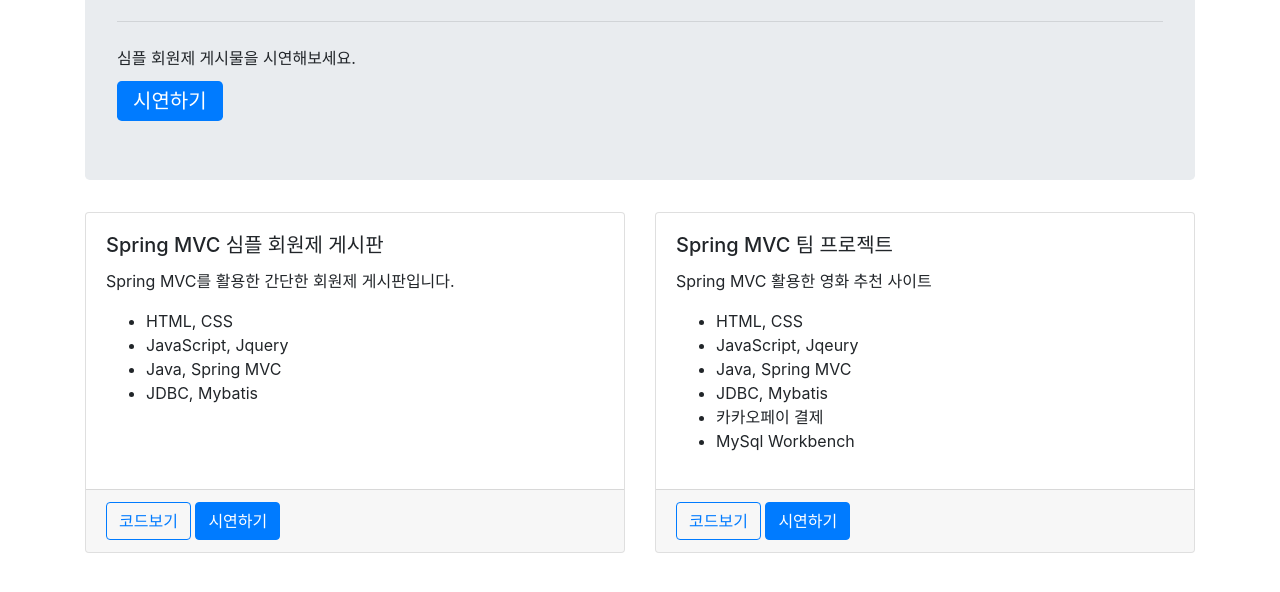
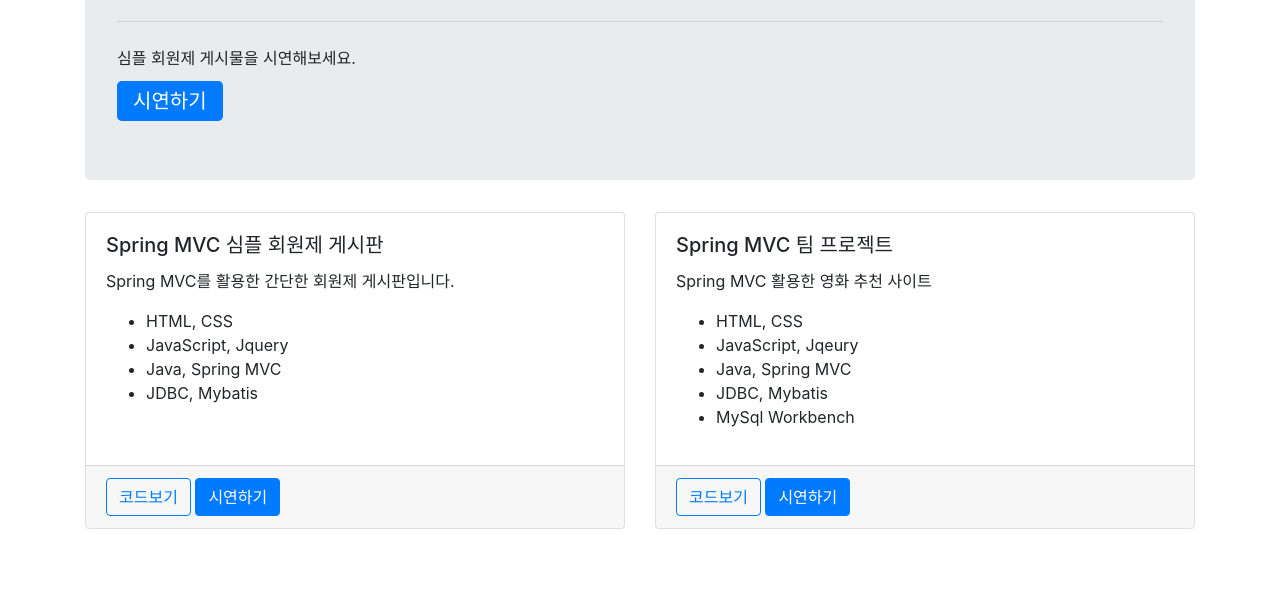
Before and after one commit to 09B0X/09B0X.github.io, a plain HTML site: page index.html in a window 1280 px wide. Shown: the part 202-794 px from the top of the page. Drawn offline with nearby package versions, Linux system fonts and the light colour scheme.

Commit message:
Update index.html

```diff
--- a/index.html
+++ b/index.html
@@ -80,7 +80,6 @@
                                 <li>JavaScript, Jqeury</li>
                                 <li>Java, Spring MVC</li>
                                 <li>JDBC, Mybatis</li>
-                                <li>카카오페이 결제</li>
                                 <li>MySql Workbench</li>
                             </ul>
                             </p>
```
